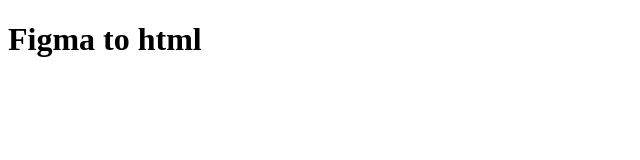
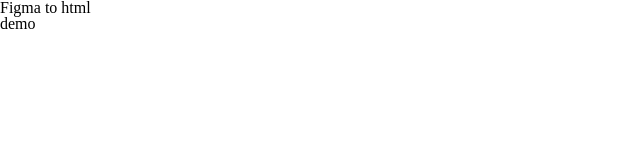
Before and after one commit to trangnt29/figma-to-html, a plain HTML site: page index.html in a window 1280 px wide. Shown: the whole page, without its empty margins (0-640 px from the left). Drawn offline with Linux system fonts and the light colour scheme.

Commit message:
p2 dựng base dự án

```diff
--- /dev/null
+++ b/assets/css/reset.css
@@ -0,0 +1,48 @@
+/* http://meyerweb.com/eric/tools/css/reset/
+   v2.0 | 20110126
+   License: none (public domain)
+*/
+
+html, body, div, span, applet, object, iframe,
+h1, h2, h3, h4, h5, h6, p, blockquote, pre,
+a, abbr, acronym, address, big, cite, code,
+del, dfn, em, img, ins, kbd, q, s, samp,
+small, strike, strong, sub, sup, tt, var,
+b, u, i, center,
+dl, dt, dd, ol, ul, li,
+fieldset, form, label, legend,
+table, caption, tbody, tfoot, thead, tr, th, td,
+article, aside, canvas, details, embed,
+figure, figcaption, footer, header, hgroup,
+menu, nav, output, ruby, section, summary,
+time, mark, audio, video {
+	margin: 0;
+	padding: 0;
+	border: 0;
+	font-size: 100%;
+	font: inherit;
+	vertical-align: baseline;
+}
+/* HTML5 display-role reset for older browsers */
+article, aside, details, figcaption, figure,
+footer, header, hgroup, menu, nav, section {
+	display: block;
+}
+body {
+	line-height: 1;
+}
+ol, ul {
+	list-style: none;
+}
+blockquote, q {
+	quotes: none;
+}
+blockquote:before, blockquote:after,
+q:before, q:after {
+	content: '';
+	content: none;
+}
+table {
+	border-collapse: collapse;
+	border-spacing: 0;
+}
--- /dev/null
+++ b/assets/css/style.css
@@ -0,0 +1,10 @@
+*{
+    box-sizing: border-box;
+}
+html{
+    font-size: 62.5%;
+}
+/* khôi phục lại cỡ chữ mặc định theo rem */
+body{
+    font-size: 1.6rem;
+}
--- a/index.html
+++ b/index.html
@@ -3,9 +3,12 @@
 <head>
     <meta charset="UTF-8">
     <meta name="viewport" content="width=device-width, initial-scale=1.0">
+    <link rel="stylesheet" href="./assets/css/reset.css">
+    <link rel="stylesheet" href="./assets/css/style.css">
     <title>Figma to HTML tự học</title>
 </head>
 <body>
     <h1>Figma to html</h1>
+    <h2>demo</h2>
 </body>
 </html>
```
